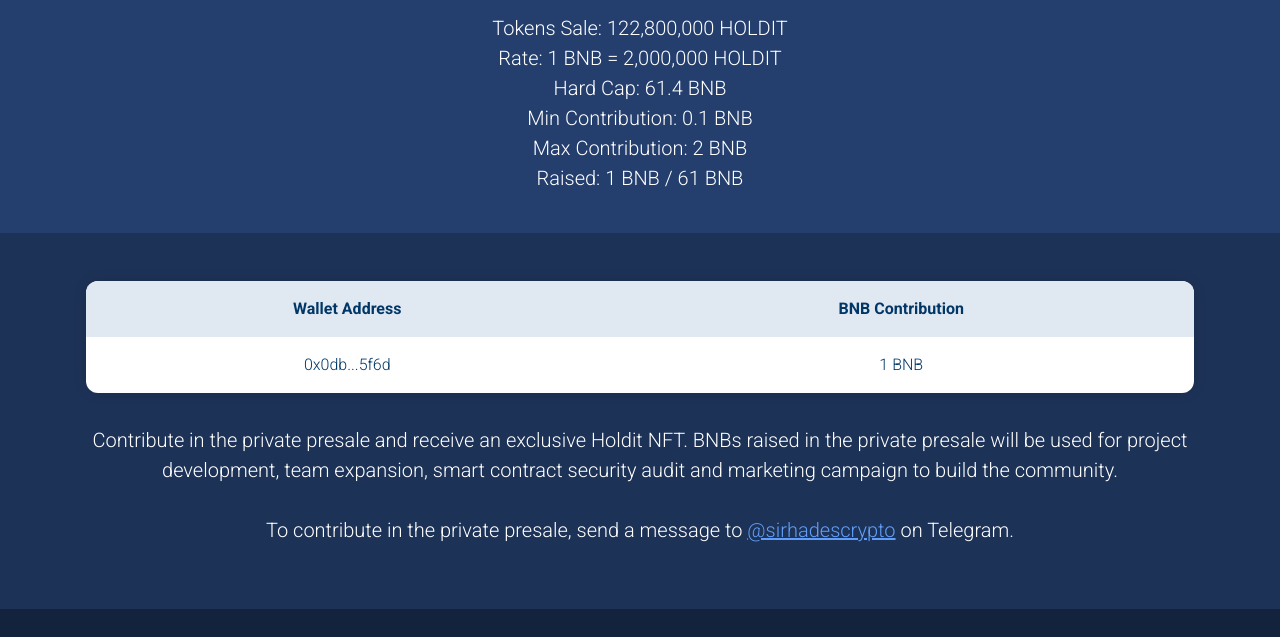
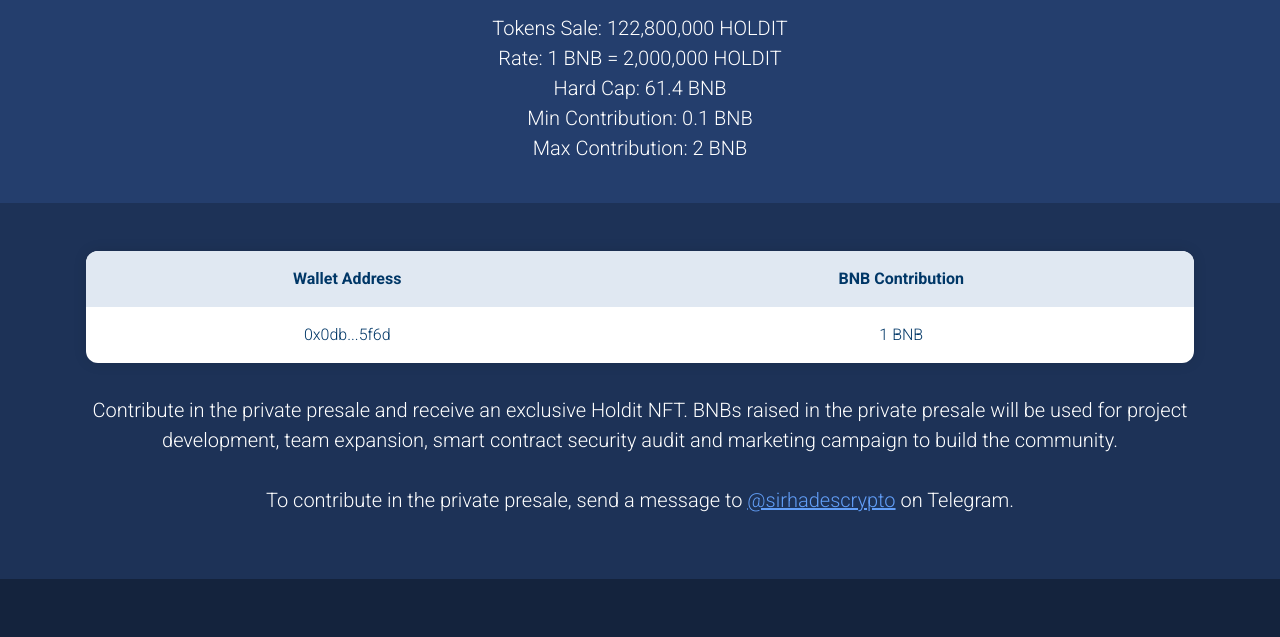
Before and after one commit to holditfinance/holditfinance.github.io, a plain HTML site: page privatepresale.html in a window 1280 px wide. Shown: the part 163-800 px from the top of the page. Drawn offline with nearby package versions, Linux system fonts and the light colour scheme; files whose address does not match are found by name.

Commit message:
Update privatepresale.html

```diff
--- a/privatepresale.html
+++ b/privatepresale.html
@@ -78,8 +78,8 @@
                                                                                                       Rate: 1 BNB = 2,000,000 HOLDIT<br>
 												      Hard Cap: 61.4 BNB<br>
                                                                                                       Min Contribution: 0.1 BNB<br>
-                                                                                                      Max Contribution: 2 BNB<br>
-                                                                                                      Raised: 1 BNB / 61 BNB</p>
+                                                                                                      Max Contribution: 2 BNB<!-- <br>
+                                                                                                      Raised: 1 BNB / 61 BNB --></p>
 			</div>
 		</div>
 	</div>
```
